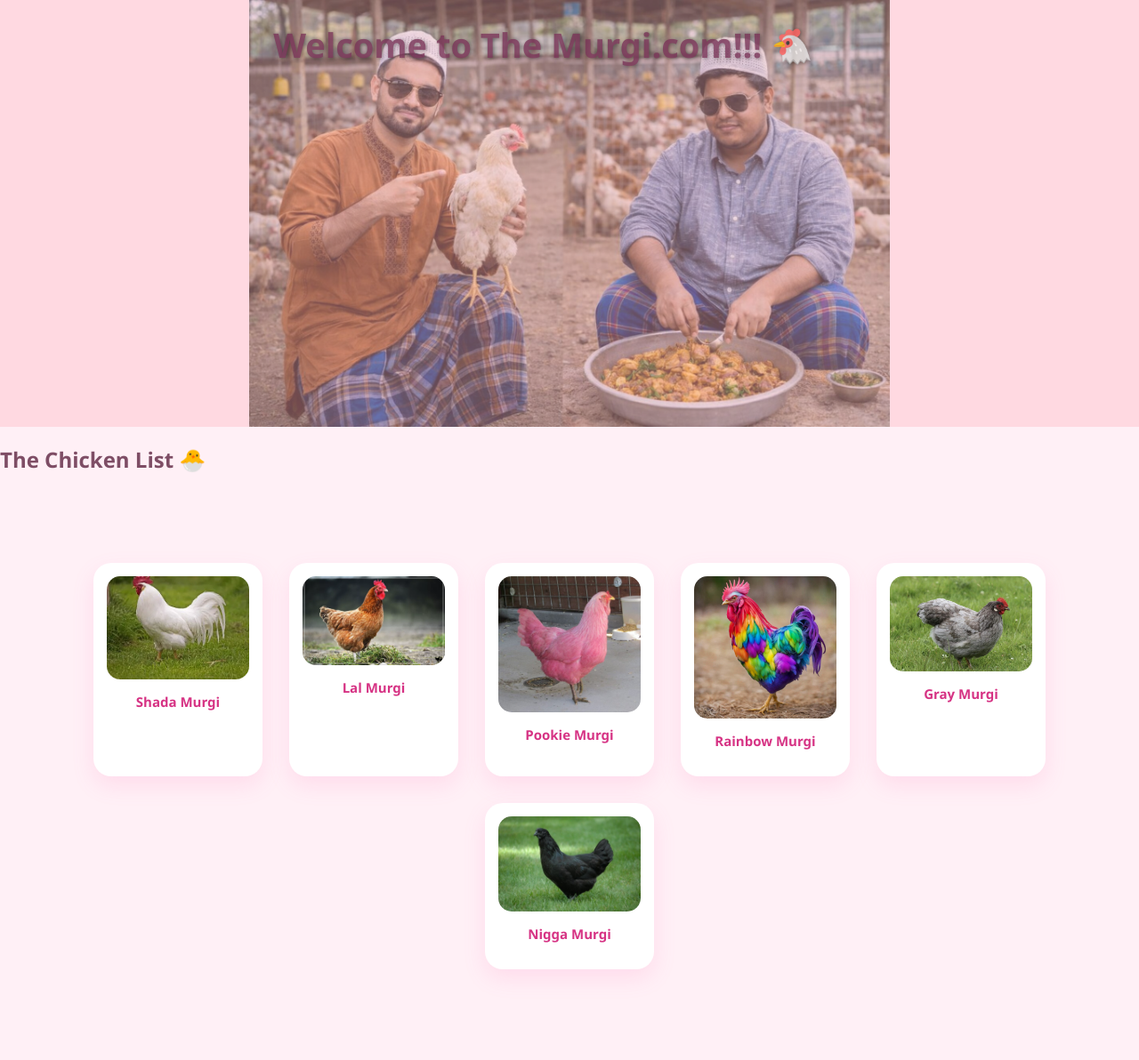
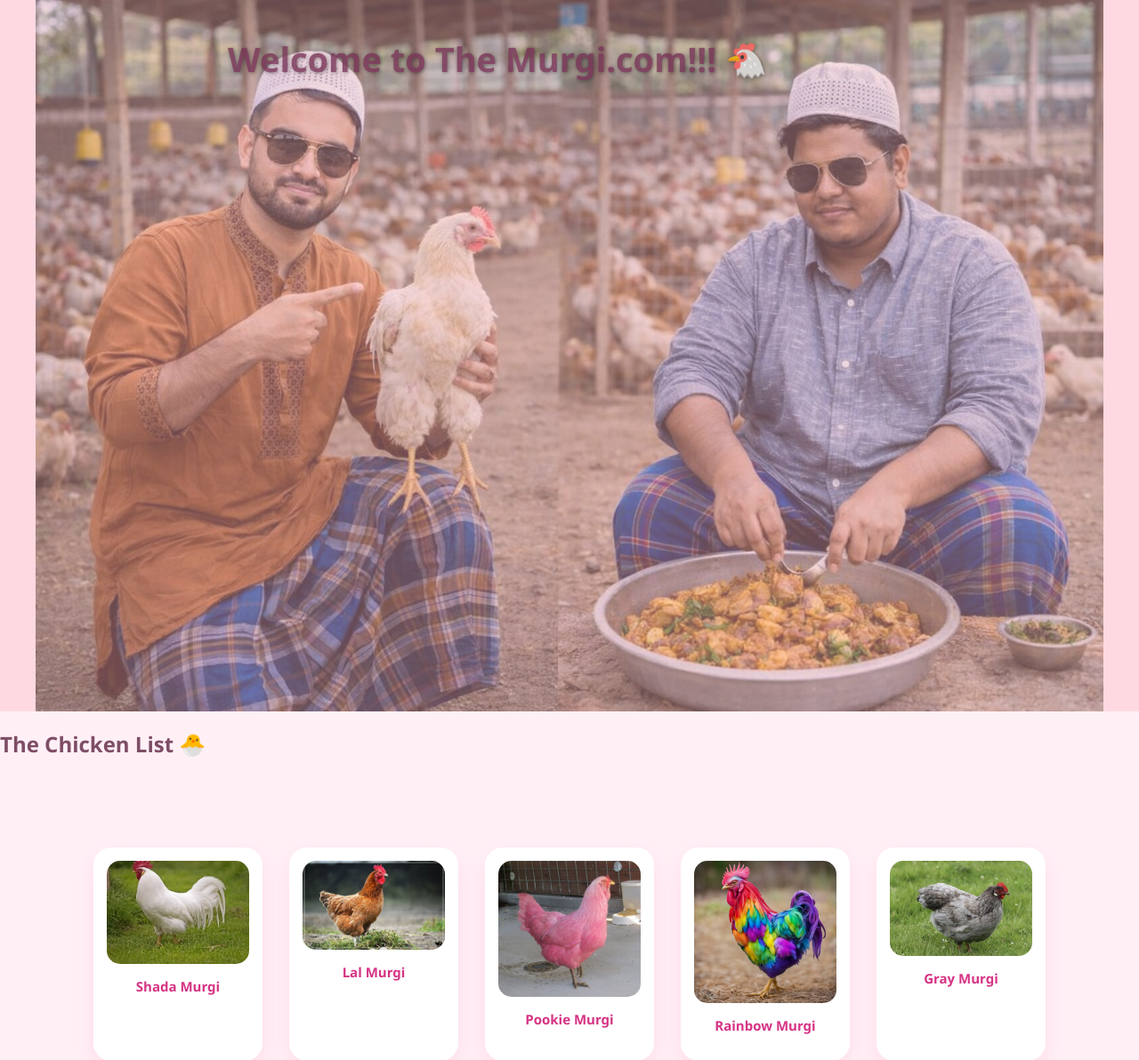
Before and after one commit to computer6787-ui/The-Murgi, a FastAPI app: page / in a window 1280 px wide. Shown: the top 1192 px of the page at 89% size. Before the commit the page ends 1097 px from the top, so only its background shows below. Run offline with FastAPI, Linux system fonts and the light colour scheme.

Commit message:
color correction and hero adjustment

```diff
--- a/static/style.css
+++ b/static/style.css
@@ -16,7 +16,7 @@ body {
 .hero img.hero-img {
     width: 100%;
     height: auto;
-    max-height: 60vh;  /* limits vertical height */
+    max-height: 100vh;  /* limits vertical height */
     object-fit: contain; /* keeps full image visible */
     display: block;
 }
@@ -36,7 +36,7 @@ body {
 .hero h1 {
     position: absolute;
     top: 5%;
-    left: 24%;
+    left: 20%;
 
     color: #773356; /* changed to pink */
     opacity: 0.8;
```
